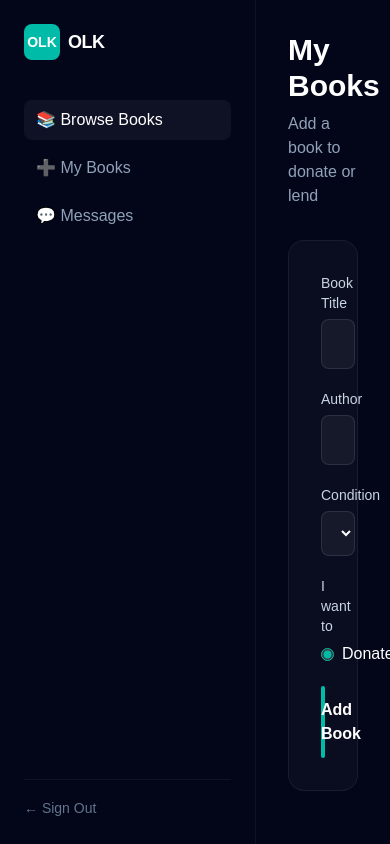
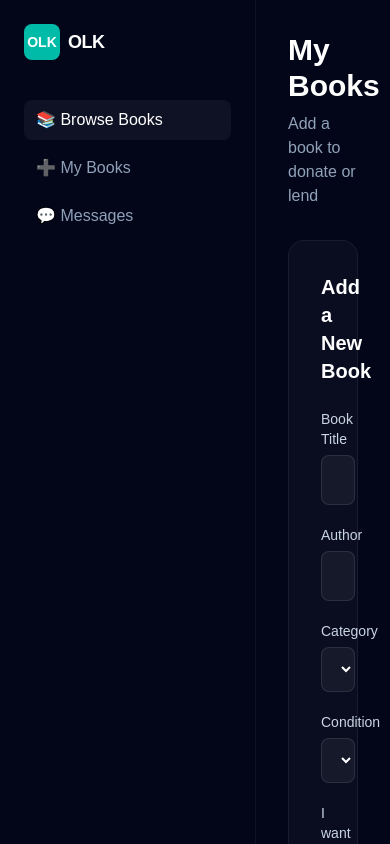
Before and after one commit to Owais-Saleem-Lone/olk, a Next.js app: page /my-books in a window 390 px wide. Shown: the top 844 px of the page. Built offline with nearby package versions, Linux system fonts and the light colour scheme; no server answers.

Commit message:
author search in browse, and book chategories created

```diff
--- a/src/app/(dashboard)/my-books/page.tsx
+++ b/src/app/(dashboard)/my-books/page.tsx
@@ -1,7 +1,17 @@
 "use client"
 
-import { useState } from 'react'
+import { useState, useEffect } from 'react'
 import { createClient } from '@/lib/supabase/client'
+
+type Book = {
+  id: string
+  title: string
+  author: string | null
+  condition: string | null
+  listing_type: string
+  status: string
+  genre: string | null
+}
 
 export default function MyBooksPage() {
   const supabase = createClient()
@@ -9,15 +19,36 @@ export default function MyBooksPage() {
   const [author, setAuthor] = useState('')
   const [condition, setCondition] = useState('good')
   const [listingType, setListingType] = useState('donate')
+  const [genre, setGenre] = useState('General')
   const [loading, setLoading] = useState(false)
   const [message, setMessage] = useState('')
+
+  const [myBooks, setMyBooks] = useState<Book[]>([])
+
+  useEffect(() => {
+    fetchMyBooks()
+  }, [])
+
+  const fetchMyBooks = async () => {
+    const { data: { user } } = await supabase.auth.getUser()
+    if (!user) return
+
+    const { data, error } = await supabase
+      .from('books')
+      .select('*')
+      .eq('owner_id', user.id)
+      .order('created_at', { ascending: false })
+
+    if (!error && data) {
+      setMyBooks(data)
+    }
+  }
 
   const handleAddBook = async (e: React.FormEvent) => {
     e.preventDefault()
     setLoading(true)
     setMessage('')
 
-    // Get the current logged-in user
     const { data: { user } } = await supabase.auth.getUser()
 
     if (!user) {
@@ -26,12 +57,12 @@ export default function MyBooksPage() {
       return
     }
 
-    // Insert the book into the database
     const { error } = await supabase.from('books').insert({
       title,
       author,
       condition,
       listing_type: listingType,
+      genre: genre,
       owner_id: user.id,
     })
 
@@ -41,6 +72,8 @@ export default function MyBooksPage() {
       setMessage('Book added successfully!')
       setTitle('')
       setAuthor('')
+      setGenre('General')
+      fetchMyBooks()
     }
     setLoading(false)
   }
@@ -50,9 +83,11 @@ export default function MyBooksPage() {
       <h1 className="text-3xl font-bold mb-2">My Books</h1>
       <p className="text-slate-400 mb-8">Add a book to donate or lend</p>
 
-      <div className="bg-white/[0.03] border border-white/[0.06] rounded-2xl p-8 max-w-lg">
+      <div className="grid grid-cols-1 md:grid-cols-2 gap-8">
+        {/* LEFT SIDE: Add Book Form */}
+        <div className="bg-white/[0.03] border border-white/[0.06] rounded-2xl p-8">
+          <h2 className="text-xl font-semibold mb-6">Add a New Book</h2>
           <form onSubmit={handleAddBook} className="space-y-5">
-
             <div>
               <label className="block text-sm font-medium text-slate-300 mb-1.5">Book Title</label>
               <input
@@ -76,6 +111,52 @@ export default function MyBooksPage() {
               />
             </div>
 
+            {/* NEW: Category / Genre Dropdown */}
+            <div>
+              <label className="block text-sm font-medium text-slate-300 mb-1.5">Category</label>
+              <select
+                value={genre}
+                onChange={(e) => setGenre(e.target.value)}
+                className="w-full bg-white/5 border border-white/10 rounded-lg px-4 py-3 text-white focus:outline-none focus:ring-2 focus:ring-teal-500"
+              >
+                <optgroup label="Natural Sciences" className="bg-slate-900">
+                  <option value="Physics" className="bg-slate-900">Physics</option>
+                  <option value="Chemistry" className="bg-slate-900">Chemistry</option>
+                  <option value="Biology" className="bg-slate-900">Biology</option>
+                  <option value="Mathematics" className="bg-slate-900">Mathematics</option>
+                </optgroup>
+                <optgroup label="Engineering" className="bg-slate-900">
+                  <option value="Civil Engineering" className="bg-slate-900">Civil Engineering</option>
+                  <option value="Mechanical Engineering" className="bg-slate-900">Mechanical Engineering</option>
+                  <option value="Electrical Engineering" className="bg-slate-900">Electrical Engineering</option>
+                  <option value="IT/Computer Science" className="bg-slate-900">IT/Computer Science</option>
+                </optgroup>
+                <optgroup label="Medicine" className="bg-slate-900">
+                  <option value="Anatomy" className="bg-slate-900">Anatomy</option>
+                  <option value="Physiology" className="bg-slate-900">Physiology</option>
+                  <option value="Clinical Medicine" className="bg-slate-900">Clinical Medicine</option>
+                </optgroup>
+                <optgroup label="Social Sciences" className="bg-slate-900">
+                  <option value="History" className="bg-slate-900">History</option>
+                  <option value="Civics" className="bg-slate-900">Civics</option>
+                  <option value="Geography" className="bg-slate-900">Geography</option>
+                  <option value="Psychology" className="bg-slate-900">Psychology</option>
+                  <option value="Philosophy" className="bg-slate-900">Philosophy</option>
+                </optgroup>
+                <optgroup label="Literature" className="bg-slate-900">
+                  <option value="English Literature" className="bg-slate-900">English Literature</option>
+                  <option value="Urdu Literature" className="bg-slate-900">Urdu Literature</option>
+                  <option value="Hindi Literature" className="bg-slate-900">Hindi Literature</option>
+                  <option value="Persian Literature" className="bg-slate-900">Persian Literature</option>
+                  <option value="Arabic Literature" className="bg-slate-900">Arabic Literature</option>
+                  <option value="Kashmiri Literature" className="bg-slate-900">Kashmiri Literature</option>
+                </optgroup>
+                <optgroup label="Other" className="bg-slate-900">
+                  <option value="General" className="bg-slate-900">General / Other</option>
+                </optgroup>
+              </select>
+            </div>
+
             <div>
               <label className="block text-sm font-medium text-slate-300 mb-1.5">Condition</label>
               <select
@@ -94,23 +175,11 @@ export default function MyBooksPage() {
               <label className="block text-sm font-medium text-slate-300 mb-1.5">I want to</label>
               <div className="flex gap-4">
                 <label className="flex items-center gap-2 cursor-pointer">
-                <input
-                  type="radio"
-                  value="donate"
-                  checked={listingType === 'donate'}
-                  onChange={(e) => setListingType(e.target.value)}
-                  className="accent-teal-500"
-                />
+                  <input type="radio" value="donate" checked={listingType === 'donate'} onChange={(e) => setListingType(e.target.value)} className="accent-teal-500" />
                   <span className="text-white">Donate</span>
                 </label>
                 <label className="flex items-center gap-2 cursor-pointer">
-                <input
-                  type="radio"
-                  value="lend"
-                  checked={listingType === 'lend'}
-                  onChange={(e) => setListingType(e.target.value)}
-                  className="accent-teal-500"
-                />
+                  <input type="radio" value="lend" checked={listingType === 'lend'} onChange={(e) => setListingType(e.target.value)} className="accent-teal-500" />
                   <span className="text-white">Lend</span>
                 </label>
               </div>
@@ -131,6 +200,46 @@ export default function MyBooksPage() {
             )}
           </form>
         </div>
+
+        {/* RIGHT SIDE: My Books List */}
+        <div>
+          <h2 className="text-xl font-semibold mb-6">Your Listed Books</h2>
+
+          {myBooks.length === 0 && (
+            <div className="text-center py-10 bg-white/[0.02] border border-white/[0.06] rounded-2xl">
+              <p className="text-slate-500">You haven't added any books yet.</p>
+            </div>
+          )}
+
+          <div className="space-y-4">
+            {myBooks.map((book) => (
+              <div key={book.id} className="bg-white/[0.03] border border-white/[0.06] rounded-xl p-5 flex justify-between items-center">
+                <div>
+                  <h3 className="font-semibold text-white">{book.title}</h3>
+                  {book.author && <p className="text-sm text-slate-400">by {book.author}</p>}
+                  {book.genre && <p className="text-xs text-teal-400 mt-1">{book.genre}</p>}
+                </div>
+                <div className="flex items-center gap-3">
+                  <span className={`text-xs font-semibold px-2.5 py-1 rounded-full ${
+                    book.listing_type === 'donate'
+                      ? 'bg-teal-500/10 text-teal-400 border border-teal-500/20'
+                      : 'bg-blue-500/10 text-blue-400 border border-blue-500/20'
+                  }`}>
+                    {book.listing_type === 'donate' ? '🎁 Donate' : '🤝 Lend'}
+                  </span>
+                  <span className={`text-xs font-semibold px-2.5 py-1 rounded-full ${
+                    book.status === 'available'
+                      ? 'bg-green-500/10 text-green-400 border border-green-500/20'
+                      : 'bg-yellow-500/10 text-yellow-400 border border-yellow-500/20'
+                  }`}>
+                    {book.status}
+                  </span>
+                </div>
+              </div>
+            ))}
+          </div>
+        </div>
+      </div>
     </div>
   )
 }
```
Also changed, not shown: src/app/(dashboard)/browse/page.tsx (+56 -13 lines). Lines whose indentation alone changed are shown as unchanged.
